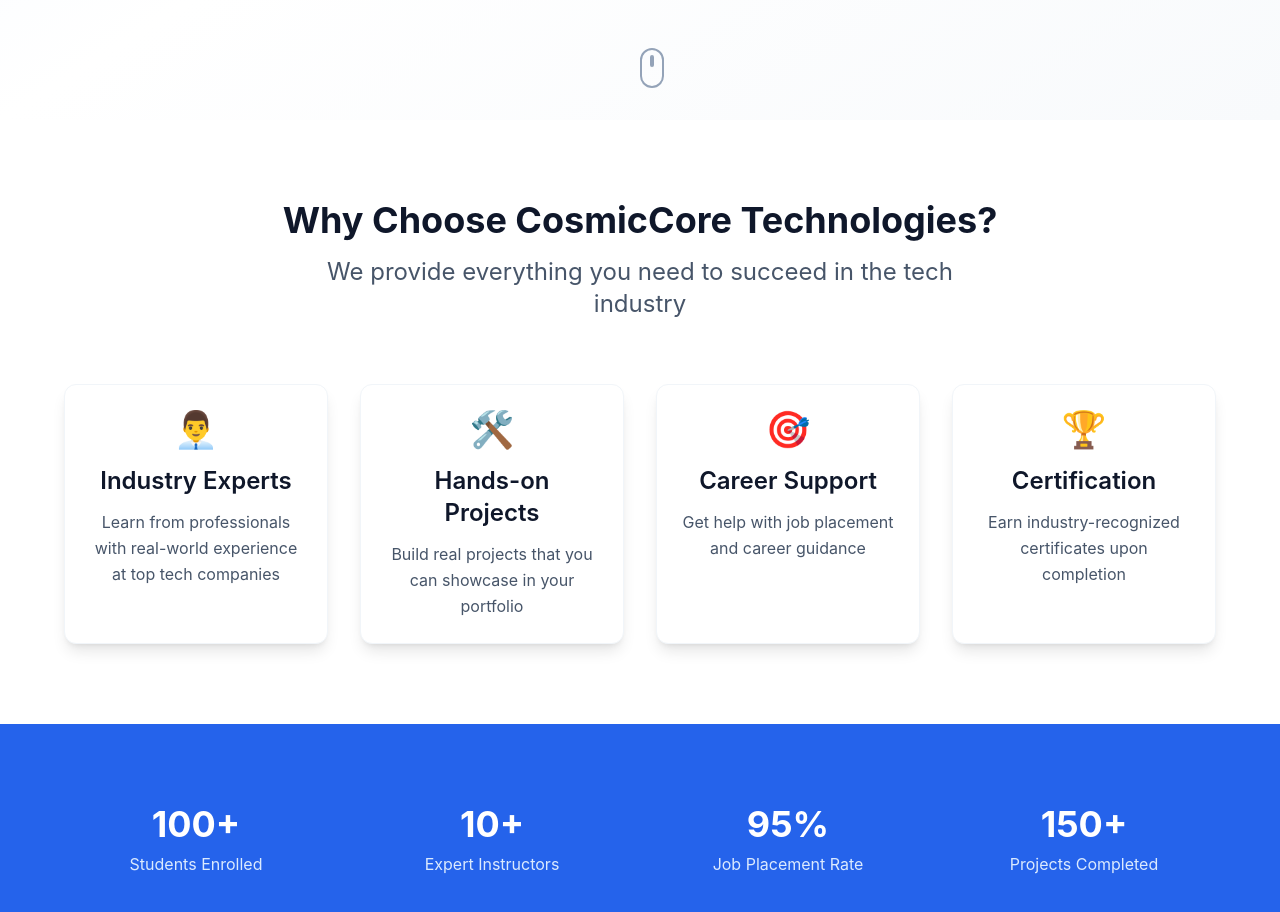
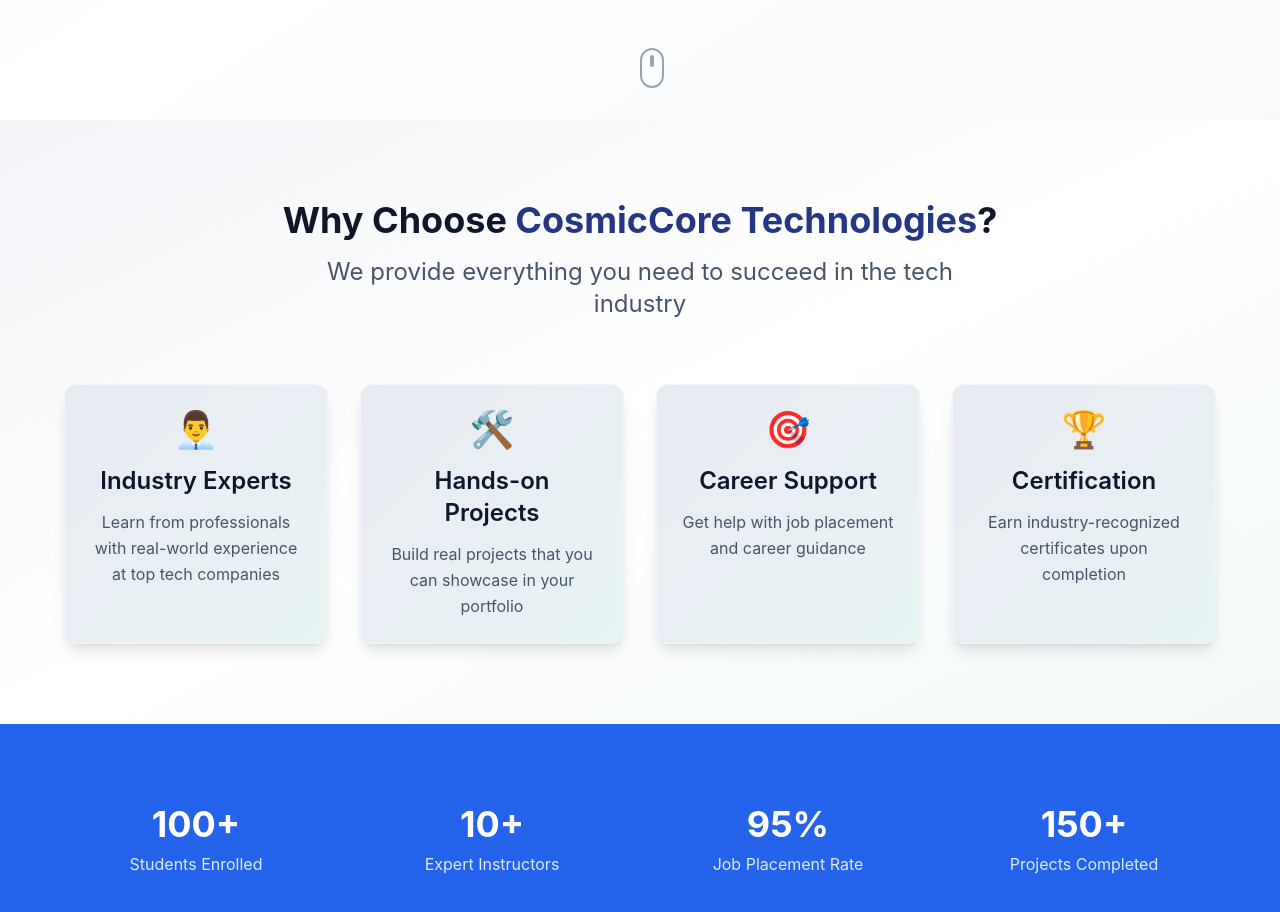
Before and after one commit to vamsireddy22/cosmic-core-website, a React (Create React App) app: page / in a window 1280 px wide. Shown: the part 680-1592 px from the top of the page. Built offline with nearby package versions, Linux system fonts and the light colour scheme.

Commit message:
style(home): brand tint on Features section and highlight brand in heading

```diff
--- a/src/pages/Home.tsx
+++ b/src/pages/Home.tsx
@@ -95,7 +95,7 @@
       </section>
 
       {/* Features Section */}
-      <section className="section-padding bg-white">
+      <section className="section-padding bg-gradient-to-br from-brand-blue/5 via-white to-brand-teal/5">
         <div className="container-custom">
           <motion.div
             className="text-center mb-12 sm:mb-16"
@@ -105,7 +105,7 @@
             viewport={{ once: true }}
           >
             <h2 className="mobile-text-3xl font-bold text-secondary-900 mb-4">
-              Why Choose CosmicCore Technologies?
+              Why Choose <span className="text-brand-blue">CosmicCore Technologies</span>?
             </h2>
             <p className="mobile-text-xl text-secondary-600 max-w-2xl mx-auto px-4 sm:px-0">
               We provide everything you need to succeed in the tech industry
@@ -116,7 +116,7 @@
             {features.map((feature, index) => (
               <motion.div
                 key={feature.title}
-                className="mobile-card text-center"
+                className="mobile-card text-center bg-gradient-to-br from-brand-blue/10 to-brand-teal/10"
                 initial={{ opacity: 0, y: 30 }}
                 whileInView={{ opacity: 1, y: 0 }}
                 transition={{ duration: 0.8, delay: index * 0.1 }}
```
